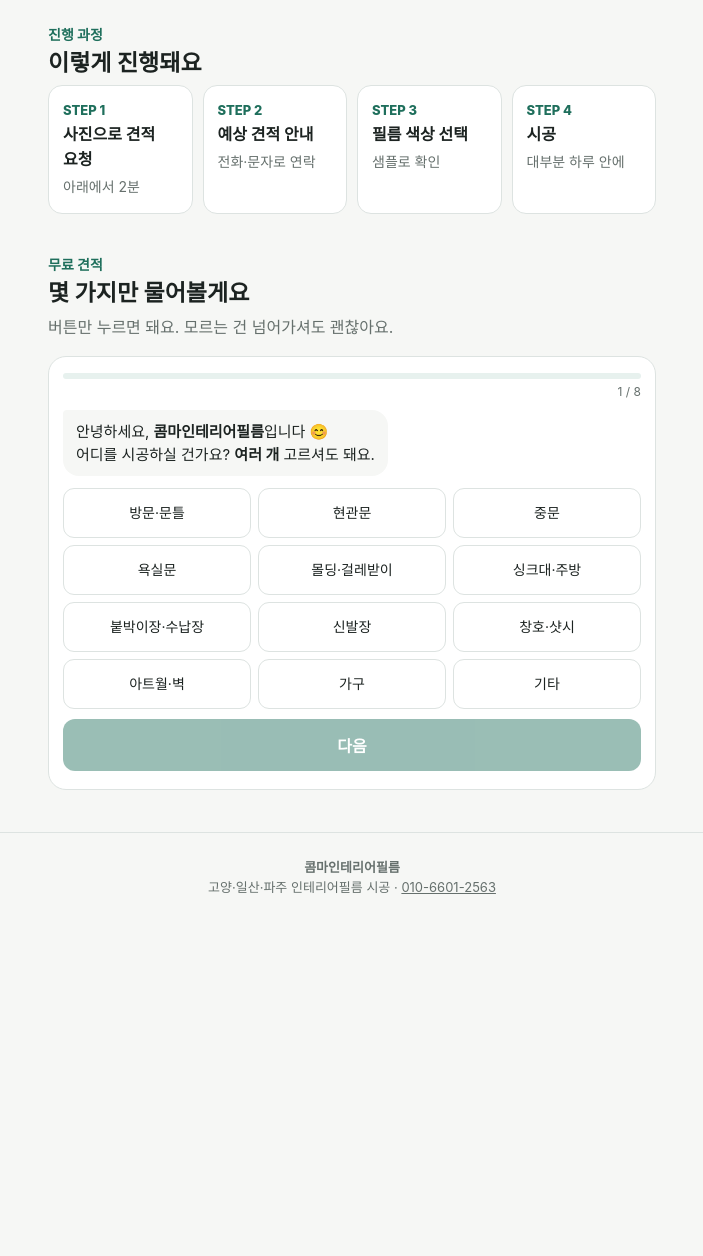
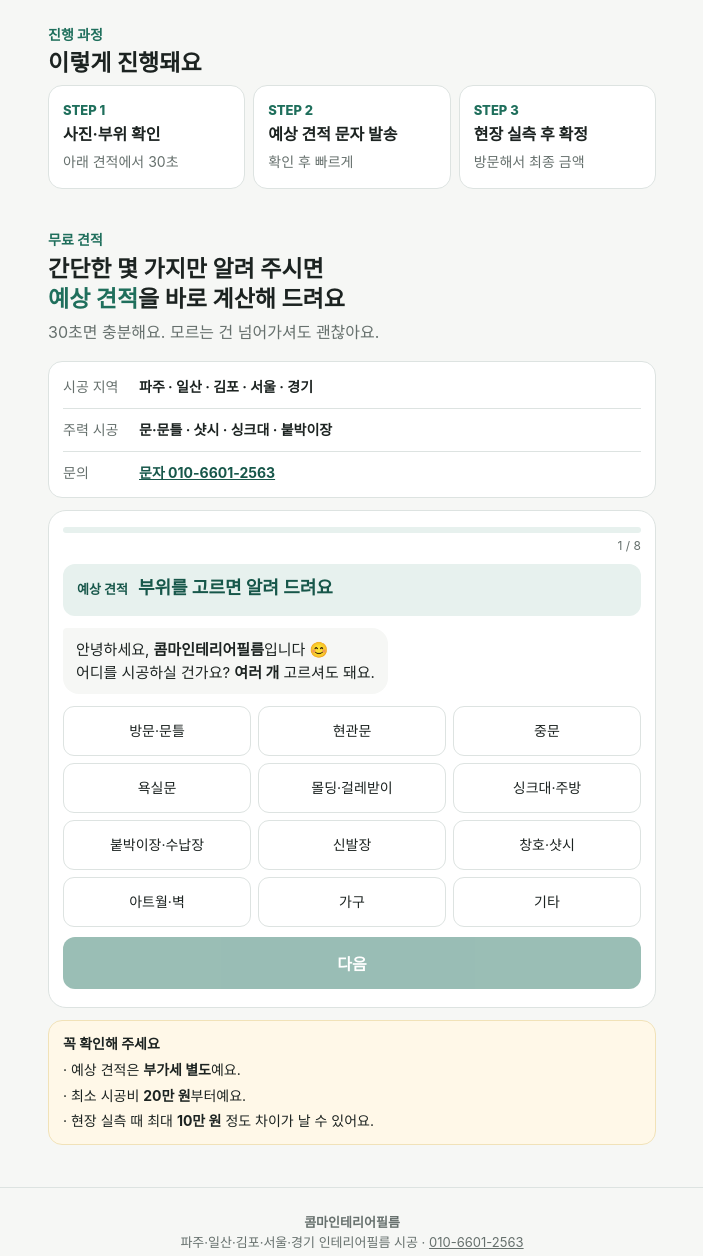
Before and after one commit to smilehunter1984-debug/shortform-radar, a plain HTML site: page quote/index.html in a window 1280 px wide. Shown: the part 884-2140 px from the top of the page, without its empty margins (288-991 px from the left). Before the commit the page ends 1892 px from the top, so only its background shows below. Drawn offline with Linux system fonts and the light colour scheme.

Commit message:
견적 페이지에 사장님 시안 반영
- 소개 문구, 시공 지역(파주·일산·김포·서울·경기), 주력 시공, 문의 문자 안내
- 진행 3단계(사진·부위 확인 → 예상 견적 문자 → 현장 실측 후 확정)
- 꼭 확인해 주세요: 부가세 별도, 최소 시공비 20만 원, 실측 차이 최대 10만 원
- 부위·수량을 고르면 바로 바뀌는 '예상 견적' 칸(단가를 넣으면 금액 표시, 최소 20만 원 적용)

Co-Authored-By: Claude Opus 5.5 <noreply@anthropic.com>
Claude-Session: https://claude.ai/code/session_015cyFX9wVrhhnyvnADohyqD

```diff
--- a/quote/index.html
+++ b/quote/index.html
@@ -4,7 +4,7 @@
 <meta charset="utf-8">
 <meta name="viewport" content="width=device-width, initial-scale=1, viewport-fit=cover">
 <title>콤마인테리어필름</title>
-<meta name="description" content="콤마인테리어필름 – 고양·일산·파주 인테리어필름 시공. 시공사례 보고, 사진 올려 2분 만에 견적 요청.">
+<meta name="description" content="콤마인테리어필름 – 파주·일산·김포·서울·경기 인테리어필름 시공. 시공사례 보고, 사진 올려 2분 만에 견적 요청.">
 <meta property="og:title" content="콤마인테리어필름 · 견적 요청">
 <meta property="og:description" content="시공사례 보고, 사진 올려 2분 만에 견적 요청. 확인 후 빠르게 연락드립니다.">
 <meta name="theme-color" content="#1F6F5C">
@@ -76,11 +76,24 @@
   .trycard .eyebrow { margin:0 0 2px; }
 
   /* 진행 과정 */
-  .steps { display: grid; grid-template-columns: 1fr 1fr; gap: 10px; }
+  .steps { display: grid; grid-template-columns: 1fr; gap: 8px; }
   .step { background: #fff; border: 1px solid var(--line); border-radius: 14px; padding: 14px; }
   .step .n { color: var(--brand); font-weight: 800; font-size: 13px; }
   .step b { display: block; margin: 2px 0; }
   .step span { color: var(--muted); font-size: 14px; }
+
+  .infos { background:#fff; border:1px solid var(--line); border-radius:14px; padding:4px 14px; margin-bottom:12px; }
+  .infos div { display:flex; gap:12px; padding:10px 0; border-bottom:1px solid var(--line); font-size:14px; }
+  .infos div:last-child { border-bottom:0; }
+  .infos span { color:var(--muted); flex:0 0 64px; }
+  .infos a { color:var(--brand-dark); }
+  .estbox { position:sticky; top:62px; z-index:5; display:flex; flex-wrap:wrap; align-items:baseline; gap:4px 10px;
+    background:var(--brand-soft); border-radius:12px; padding:10px 14px; margin-bottom:12px; }
+  .estbox span { font-size:13px; color:var(--brand-dark); font-weight:700; }
+  .estbox b { font-size:18px; color:var(--brand-dark); }
+  .estbox small { flex-basis:100%; color:var(--muted); font-size:12px; }
+  .notice { background:#FFF8E8; border:1px solid #F1E2B8; border-radius:14px; padding:12px 14px; margin-top:12px; font-size:14px; }
+  .notice p { margin:4px 0 0; }
 
   /* 채팅 견적 */
   .chat { background: #fff; border: 1px solid var(--line); border-radius: 18px; padding: 16px 14px 18px; }
@@ -159,7 +172,7 @@
   .floating a { text-align: center; text-decoration: none; border-radius: 12px; padding: 14px 6px; font-weight: 700; }
   .floating .c { border: 1px solid var(--brand); color: var(--brand-dark); background: #fff; }
   .floating .q { background: var(--brand); color: #fff; }
-  @media (min-width: 600px) { .works { grid-template-columns: 1fr 1fr; } .steps { grid-template-columns: repeat(4, 1fr); } }
+  @media (min-width: 600px) { .works { grid-template-columns: 1fr 1fr; } .steps { grid-template-columns: repeat(3, 1fr); } }
 </style>
 </head>
 <body>
@@ -174,7 +187,7 @@
     <h1>문·몰딩·싱크대,<br>교체 말고 필름으로 새것처럼</h1>
     <p>시공사례를 보시고, 사진 몇 장만 올려 주세요.<br>확인 후 빠르게 견적 연락드립니다.</p>
     <div class="chips">
-      <span class="chip">📍 고양·일산·파주</span>
+      <span class="chip">📍 파주·일산·김포·서울·경기</span>
       <span class="chip">📷 사진으로 견적</span>
       <span class="chip">⏱ 2분이면 끝</span>
     </div>
@@ -207,22 +220,33 @@
     <p class="eyebrow">진행 과정</p>
     <h2 class="title">이렇게 진행돼요</h2>
     <div class="steps">
-      <div class="step"><div class="n">STEP 1</div><b>사진으로 견적 요청</b><span>아래에서 2분</span></div>
-      <div class="step"><div class="n">STEP 2</div><b>예상 견적 안내</b><span>전화·문자로 연락</span></div>
-      <div class="step"><div class="n">STEP 3</div><b>필름 색상 선택</b><span>샘플로 확인</span></div>
-      <div class="step"><div class="n">STEP 4</div><b>시공</b><span>대부분 하루 안에</span></div>
+      <div class="step"><div class="n">STEP 1</div><b>사진·부위 확인</b><span>아래 견적에서 30초</span></div>
+      <div class="step"><div class="n">STEP 2</div><b>예상 견적 문자 발송</b><span>확인 후 빠르게</span></div>
+      <div class="step"><div class="n">STEP 3</div><b>현장 실측 후 확정</b><span>방문해서 최종 금액</span></div>
     </div>
   </section>
 
   <section class="block" id="quote">
     <p class="eyebrow">무료 견적</p>
-    <h2 class="title">몇 가지만 물어볼게요</h2>
-    <p class="lead">버튼만 누르면 돼요. 모르는 건 넘어가셔도 괜찮아요.</p>
+    <h2 class="title">간단한 몇 가지만 알려 주시면<br><span style="color:var(--brand)">예상 견적</span>을 바로 계산해 드려요</h2>
+    <p class="lead">30초면 충분해요. 모르는 건 넘어가셔도 괜찮아요.</p>
+    <div class="infos">
+      <div><span>시공 지역</span><b>파주 · 일산 · 김포 · 서울 · 경기</b></div>
+      <div><span>주력 시공</span><b>문·문틀 · 샷시 · 싱크대 · 붙박이장</b></div>
+      <div><span>문의</span><b><a id="smsInfo" href="#">문자 010-6601-2563</a></b></div>
+    </div>
     <div class="chat">
       <div class="progress"><i id="bar"></i></div>
       <div class="ptext" id="ptext"></div>
+      <div class="estbox" id="estBox"><span>예상 견적</span><b id="estVal">부위를 고르면 알려 드려요</b><small id="estNote"></small></div>
       <div class="log" id="log"></div>
       <div class="ask" id="ask"></div>
+    </div>
+    <div class="notice">
+      <b>꼭 확인해 주세요</b>
+      <p>· 예상 견적은 <b>부가세 별도</b>예요.</p>
+      <p>· 최소 시공비 <b>20만 원</b>부터예요.</p>
+      <p>· 현장 실측 때 최대 <b>10만 원</b> 정도 차이가 날 수 있어요.</p>
     </div>
   </section>
 </main>
@@ -230,7 +254,7 @@
 <footer>
   <div class="wrap">
     <b>콤마인테리어필름</b><br>
-    고양·일산·파주 인테리어필름 시공 · <a id="telFoot" href="#"></a>
+    파주·일산·김포·서울·경기 인테리어필름 시공 · <a id="telFoot" href="#"></a>
   </div>
 </footer>
 
@@ -251,6 +275,8 @@ const CONFIG = {
   // 예상 견적(만원). 부위별 1개당 [최소, 최대]. 비워 두면 예상 견적을 보여주지 않습니다.
   // 예) "방문·문틀": [15, 20]
   prices: {},
+  minPrice: 20,      // 최소 시공비(만원)
+  margin: 10,        // 실측 차이(만원)
 };
 
 // 시공사례: quote/works/ 폴더에 사진을 넣고 여기에 적습니다. (after 만 있어도 됨)
@@ -269,6 +295,7 @@ const smsLink = (body) => `sms:${CONFIG.phone}${isIOS ? "&" : "?"}body=${encodeU
 const pretty = (n) => n.replace(/^(\d{3})(\d{3,4})(\d{4})$/, "$1-$2-$3");
 const esc = (s) => String(s).replace(/[&<>"]/g, (c) => ({ "&": "&amp;", "<": "&lt;", ">": "&gt;", '"': "&quot;" }[c]));
 
+$("#smsInfo").href = smsLink("[콤마인테리어필름 문의]\n");
 ["#telTop", "#telFloat", "#telFoot"].forEach((s) => ($(s).href = `tel:${CONFIG.phone}`));
 $("#telFoot").textContent = pretty(CONFIG.phone);
 const smsHero = $("#smsHero"); if (smsHero) smsHero.href = smsLink("[콤마인테리어필름 문의]\n");
@@ -313,6 +340,7 @@ let cur = 0;
 function bot(html) { const d = document.createElement("div"); d.className = "bot"; d.innerHTML = html; $("#log").appendChild(d); }
 function me(text) { const d = document.createElement("div"); d.className = "me"; d.textContent = text; $("#log").appendChild(d); }
 function progress() {
+  updateEst();
   const n = Math.min(cur + 1, STEPS.length);
   $("#bar").style.width = (cur / STEPS.length) * 100 + "%";
   $("#ptext").textContent = cur < STEPS.length ? `${n} / ${STEPS.length}` : "완료";
@@ -347,7 +375,7 @@ function render() {
     A.innerHTML = choice(PARTS, D.parts, true) + `<div class="row"><button class="btn go" data-act="ok" ${D.parts.length ? "" : "disabled"}>다음</button></div>`;
     A.onclick = (e) => {
       const v = e.target.dataset.v;
-      if (v) { D.parts = D.parts.includes(v) ? D.parts.filter((x) => x !== v) : [...D.parts, v]; e.target.classList.toggle("on"); A.querySelector("[data-act=ok]").disabled = !D.parts.length; }
+      if (v) { D.parts = D.parts.includes(v) ? D.parts.filter((x) => x !== v) : [...D.parts, v]; e.target.classList.toggle("on"); A.querySelector("[data-act=ok]").disabled = !D.parts.length; updateEst(); }
       if (e.target.dataset.act === "ok") next(D.parts.join(", "));
     };
   } else if (step === "counts") {
@@ -360,7 +388,7 @@ function render() {
       <div class="row">${backBtn()}<button class="btn ghost" data-act="skip">잘 모르겠어요</button><button class="btn go" data-act="ok">다음</button></div>`;
     A.onclick = (e) => {
       const t = e.target;
-      if (t.dataset.p) { const v = Math.max(0, Math.min(99, (D.counts[t.dataset.p] || 0) + Number(t.dataset.d))); D.counts[t.dataset.p] = v; t.parentElement.querySelector("output").textContent = v || "?"; }
+      if (t.dataset.p) { const v = Math.max(0, Math.min(99, (D.counts[t.dataset.p] || 0) + Number(t.dataset.d))); D.counts[t.dataset.p] = v; t.parentElement.querySelector("output").textContent = v || "?"; updateEst(); }
       if (t.dataset.act === "ok") next(items.map((p) => `${p} ${D.counts[p] || "?"}`).join(", "));
       if (t.dataset.act === "skip") { items.forEach((p) => (D.counts[p] = 0)); next("수량은 잘 모르겠어요"); }
       if (t.dataset.act === "back") back();
@@ -431,7 +459,7 @@ function render() {
     const est = estimate();
     bot("마지막이에요! 견적을 받으실 <b>연락처</b>를 알려 주세요.");
     A.innerHTML = `
-      ${est ? `<div class="estimate">예상 견적 <b>약 ${est[0]}~${est[1]}만원</b><small>사진·현장 확인 후 정확한 금액을 안내드려요.</small></div>` : ""}
+      ${est ? `<div class="estimate">예상 견적 <b>약 ${est[0]}~${est[1]}만 원</b><small>부가세 별도 · 현장 실측 후 확정(최대 ${CONFIG.margin}만 원 차이)</small></div>` : ""}
       <input class="hp" type="text" id="website" tabindex="-1" autocomplete="off">
       <div class="sublabel" style="margin-top:12px">성함</div><input type="text" id="name" autocomplete="name" placeholder="홍길동" value="${esc(D.name)}">
       <div class="sublabel">연락처</div><input type="tel" id="phone" inputmode="numeric" autocomplete="tel" placeholder="010-0000-0000" value="${esc(D.phone)}">
@@ -456,10 +484,25 @@ let started = false;
 
 function estimate() {
   const items = D.parts.filter((p) => p !== "기타");
-  if (!items.length || !items.every((p) => CONFIG.prices[p] && D.counts[p] > 0)) return null;
+  if (!items.length || !items.every((p) => CONFIG.prices[p])) return null;
   let lo = 0, hi = 0;
-  items.forEach((p) => { lo += CONFIG.prices[p][0] * D.counts[p]; hi += CONFIG.prices[p][1] * D.counts[p]; });
-  return [Math.round(lo), Math.round(hi)];
+  items.forEach((p) => { const n = D.counts[p] || 1; lo += CONFIG.prices[p][0] * n; hi += CONFIG.prices[p][1] * n; });
+  return [Math.max(CONFIG.minPrice, Math.round(lo)), Math.max(CONFIG.minPrice, Math.round(hi))];
+}
+function updateEst() {
+  const v = $("#estVal"), n = $("#estNote");
+  if (!D.parts.length) { v.textContent = "부위를 고르면 알려 드려요"; n.textContent = ""; return; }
+  const est = estimate();
+  if (est) {
+    v.textContent = est[0] === est[1] ? `약 ${est[0]}만 원` : `약 ${est[0]}~${est[1]}만 원`;
+    n.textContent = `부가세 별도 · 최소 ${CONFIG.minPrice}만 원 · 실측 후 최대 ${CONFIG.margin}만 원 차이`;
+  } else if (Object.keys(CONFIG.prices).length) {
+    v.textContent = "사진 확인 후 문자로 안내";
+    n.textContent = "고르신 부위 중 일부는 현장마다 달라서 사진을 보고 알려 드려요.";
+  } else {
+    v.textContent = "사진 확인 후 문자로 안내";
+    n.textContent = `부가세 별도 · 최소 시공비 ${CONFIG.minPrice}만 원부터`;
+  }
 }
 
 /* 사진: 폰에서 미리 줄여서(긴 변 1600px) 올림 */
```
